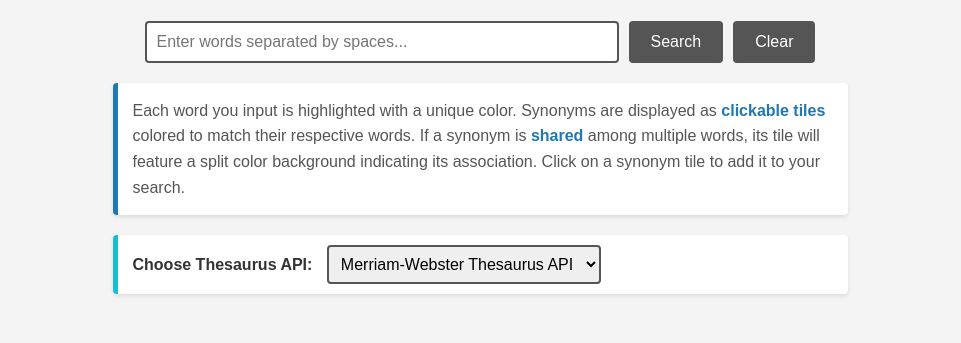
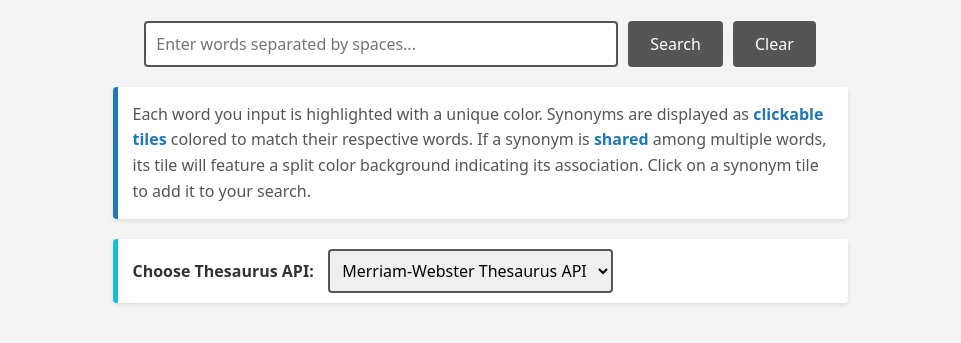
Before and after one commit to ppatternn/in-between-thesaurus, a plain HTML site: page index.html in a window 1280 px wide. Shown: the part 79-422 px from the top of the page, without its empty margins (160-1121 px from the left). Drawn offline with Linux system fonts and the light colour scheme.

Commit message:
Update font-family to system fonts across all elements

```diff
--- a/styles.css
+++ b/styles.css
@@ -1,4 +1,8 @@
 /* styles.css */
+
+html {
+    font-family: system-ui, -apple-system, BlinkMacSystemFont, sans-serif;
+}
 
 body {
     font-family: Arial, sans-serif;
@@ -41,6 +45,7 @@ h1 {
     align-items: center;
     margin-bottom: 20px;
     gap: 10px; /* Space between elements */
+    font-family: -apple-system;
 }
 
 #search-input {
@@ -50,6 +55,7 @@ h1 {
     border: 2px solid #555;
     border-radius: 4px;
     outline: none;
+    font-family: system-ui, -apple-system, BlinkMacSystemFont, sans-serif;
 }
 
 #search-button,
@@ -62,6 +68,7 @@ h1 {
     cursor: pointer;
     border-radius: 4px;
     transition: background-color 0.3s;
+    font-family: system-ui, -apple-system, BlinkMacSystemFont, sans-serif;
 }
 
 #search-button:hover,
@@ -78,6 +85,10 @@ h1 {
     border-left: 5px solid #1f77b4; /* Accent color matching the first token color */
     border-radius: 4px;
     box-shadow: 0 2px 4px rgba(0, 0, 0, 0.1);
+}
+
+p {
+    font-family: system-ui, -apple-system, BlinkMacSystemFont, sans-serif;
 }
 
 .description p {
@@ -102,6 +113,10 @@ h1 {
     box-shadow: 0 2px 4px rgba(0, 0, 0, 0.1);
 }
 
+label {
+    font-family: system-ui, -apple-system, BlinkMacSystemFont, sans-serif;
+}
+
 .api-selection label {
     margin-right: 10px;
     font-weight: bold;
@@ -114,6 +129,7 @@ h1 {
     border: 2px solid #555;
     border-radius: 4px;
     outline: none;
+    font-family: system-ui, -apple-system, BlinkMacSystemFont, sans-serif;
 }
 
 /* Removed API Key Input Section Styling */
```
